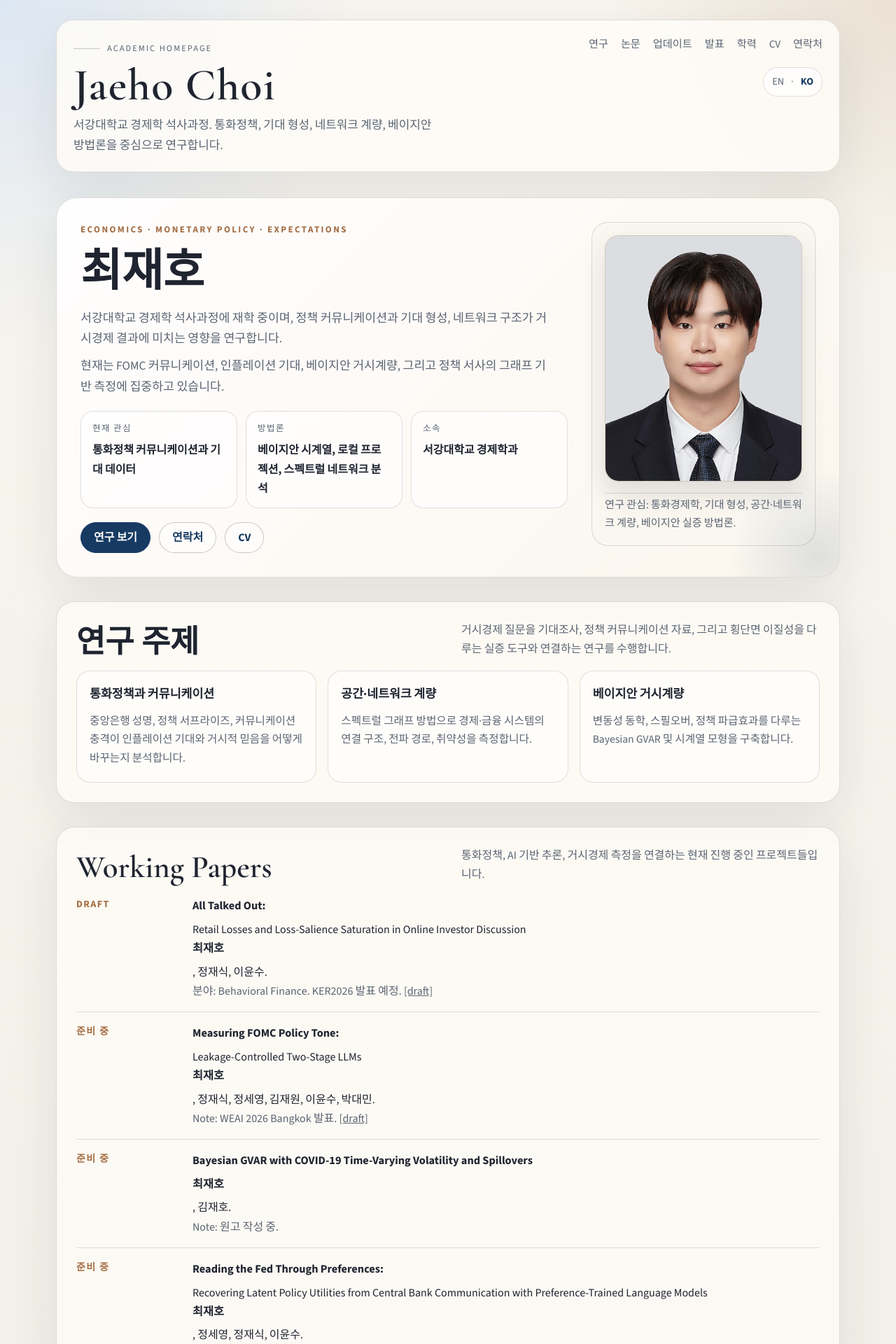
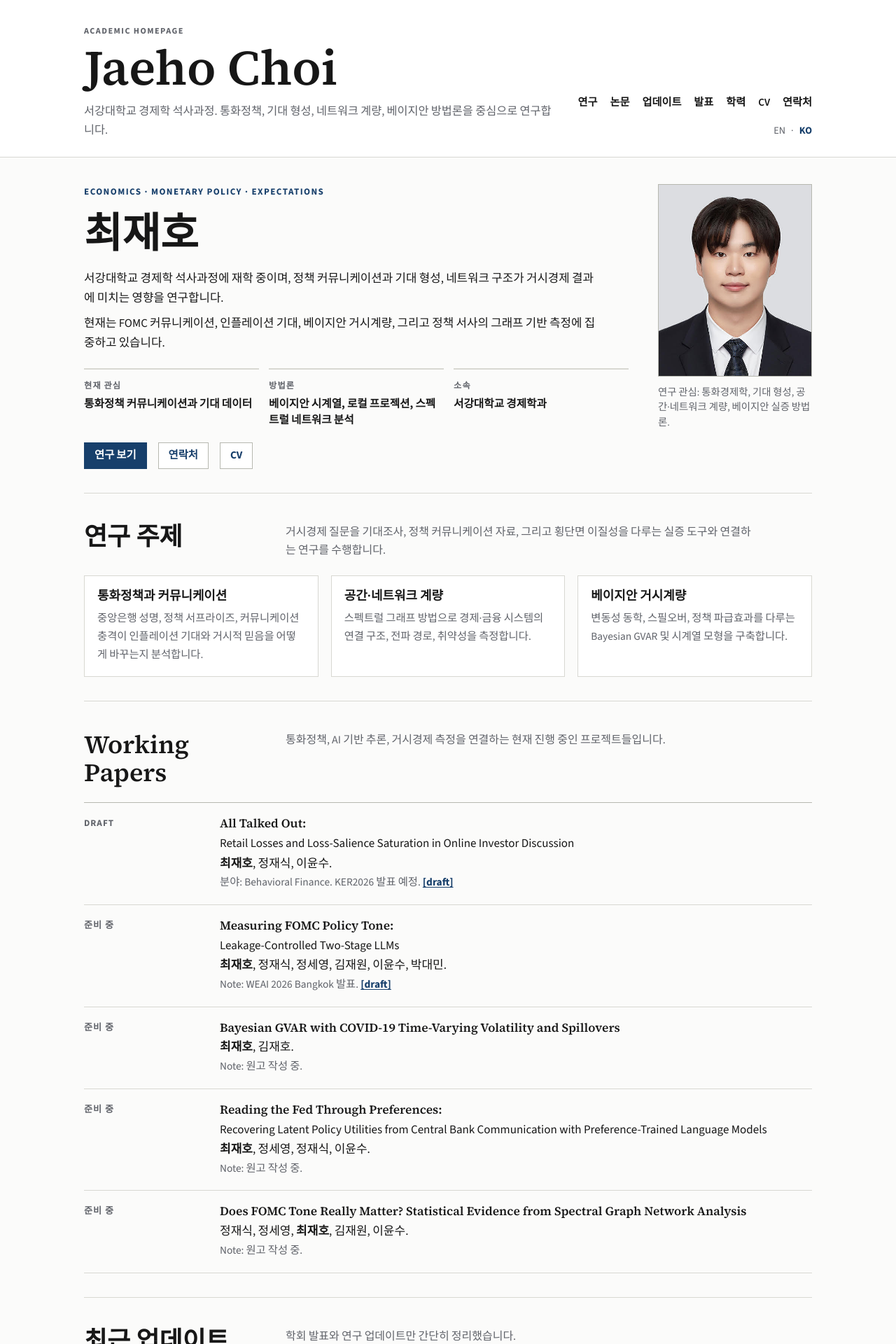
Before and after one commit to nachoidot/Homepage, a Jekyll site: the page built from ko/index.md, in a window 1280 px wide. Shown: the top 1920 px of the page at 70% size. Built offline with Jekyll 4.4.1, drawn with Linux system fonts in a browser that asks for light colours; some of the changed text lies outside the part shown.

Commit message:
Refine academic homepage design and updates

```diff
--- a/_layouts/default.html
+++ b/_layouts/default.html
@@ -7,7 +7,7 @@
     <meta name="description" content="{{ site.description }}">
     <link rel="preconnect" href="https://fonts.googleapis.com">
     <link rel="preconnect" href="https://fonts.gstatic.com" crossorigin>
-    <link href="https://fonts.googleapis.com/css2?family=Cormorant+Garamond:wght@500;600;700&family=Source+Sans+3:wght@400;500;600;700&display=swap" rel="stylesheet">
+    <link href="https://fonts.googleapis.com/css2?family=Source+Serif+4:wght@500;600;700&family=Source+Sans+3:wght@400;500;600;700&display=swap" rel="stylesheet">
     <link rel="stylesheet" href="{{ site.baseurl }}/assets/css/style.css">
   </head>
   <body>
--- a/assets/css/style.css
+++ b/assets/css/style.css
@@ -1,15 +1,13 @@
 :root {
-  --bg: #f4f1ea;
-  --paper: rgba(255, 252, 247, 0.9);
-  --paper-strong: #fffdfa;
-  --ink: #1f2430;
-  --muted: #5b6472;
-  --line: rgba(31, 36, 48, 0.14);
-  --line-strong: rgba(31, 36, 48, 0.24);
-  --accent: #173a63;
-  --accent-soft: #dbe6f3;
-  --warm: #a46d43;
-  --shadow: 0 24px 70px rgba(26, 34, 45, 0.09);
+  --bg: #fbfbfa;
+  --paper: #ffffff;
+  --paper-soft: #f7f7f4;
+  --ink: #171717;
+  --muted: #60636a;
+  --line: #d8d8d2;
+  --line-strong: #b7b8b0;
+  --accent: #173f6b;
+  --accent-muted: #eef3f8;
 }
 
 * {
@@ -23,133 +21,106 @@ html {
 body {
   margin: 0;
   color: var(--ink);
-  background:
-    radial-gradient(circle at top left, rgba(219, 230, 243, 0.95), transparent 32rem),
-    radial-gradient(circle at top right, rgba(216, 197, 173, 0.42), transparent 26rem),
-    linear-gradient(180deg, #f8f5ef 0%, var(--bg) 42%, #efebe4 100%);
+  background: var(--bg);
   font-family: "Source Sans 3", "Noto Sans KR", sans-serif;
-  line-height: 1.7;
+  font-size: 17px;
+  line-height: 1.68;
+  overflow-x: hidden;
 }
 
 a {
-  color: inherit;
+  color: var(--accent);
+  text-underline-offset: 0.16em;
 }
 
 img {
   max-width: 100%;
 }
 
-@keyframes reveal-up {
-  from {
-    opacity: 0;
-    transform: translateY(14px);
-  }
-  to {
-    opacity: 1;
-    transform: translateY(0);
-  }
-}
-
 .container {
-  width: min(1120px, calc(100vw - 32px));
+  width: min(1040px, calc(100vw - 40px));
   margin: 0 auto;
 }
 
 .site-header {
-  padding: 28px 0 18px;
+  padding: 34px 0 0;
+  background: var(--paper);
+  border-bottom: 1px solid var(--line);
 }
 
 .masthead {
-  display: flex;
-  justify-content: space-between;
-  gap: 24px;
-  align-items: flex-start;
-  padding: 22px 24px;
-  border: 1px solid var(--line);
-  border-radius: 24px;
-  background: rgba(255, 253, 248, 0.82);
-  box-shadow: var(--shadow);
-  backdrop-filter: blur(10px);
+  display: grid;
+  grid-template-columns: minmax(0, 1fr) auto;
+  gap: 32px;
+  align-items: end;
+  padding-bottom: 24px;
 }
 
 .brand {
-  max-width: 32rem;
+  max-width: 46rem;
+  min-width: 0;
 }
 
 .eyebrow {
-  display: inline-flex;
-  align-items: center;
-  gap: 10px;
-  margin-bottom: 12px;
+  margin-bottom: 8px;
   color: var(--muted);
-  font-size: 0.78rem;
-  letter-spacing: 0.16em;
+  font-size: 0.76rem;
+  font-weight: 700;
+  letter-spacing: 0.12em;
   text-transform: uppercase;
 }
 
-.eyebrow::before {
-  content: "";
-  width: 38px;
-  height: 1px;
-  background: var(--line-strong);
-}
-
 .brand .name {
-  font-family: "Cormorant Garamond", "Noto Serif KR", serif;
-  font-size: clamp(2.4rem, 5vw, 4.5rem);
-  line-height: 0.95;
+  font-family: "Source Serif 4", "Noto Serif KR", serif;
+  font-size: clamp(2.7rem, 6vw, 4.4rem);
+  line-height: 1;
   font-weight: 600;
-  letter-spacing: 0.02em;
 }
 
 .brand .tagline {
   margin-top: 12px;
-  font-size: 1.06rem;
+  max-width: 42rem;
   color: var(--muted);
-  max-width: 34rem;
+  font-size: 1.02rem;
 }
 
 .masthead-side {
-  min-width: 220px;
   display: grid;
-  gap: 14px;
+  gap: 16px;
   justify-items: end;
+  min-width: 0;
 }
 
 .site-nav {
   display: flex;
   flex-wrap: wrap;
   justify-content: flex-end;
-  gap: 12px 18px;
+  gap: 8px 18px;
 }
 
 .site-nav a {
+  color: var(--ink);
+  font-size: 0.95rem;
+  font-weight: 600;
   text-decoration: none;
-  font-size: 0.95rem;
-  color: var(--muted);
-  padding-bottom: 4px;
-  border-bottom: 1px solid transparent;
 }
 
 .site-nav a:hover,
 .site-nav a:focus-visible {
   color: var(--accent);
-  border-color: currentColor;
+  text-decoration: underline;
 }
 
 .lang-switch {
   display: inline-flex;
   align-items: center;
-  gap: 10px;
-  padding: 8px 12px;
-  border: 1px solid var(--line);
-  border-radius: 999px;
-  background: rgba(255, 255, 255, 0.72);
+  gap: 8px;
   color: var(--muted);
   font-size: 0.9rem;
 }
 
 .lang-switch a {
+  color: var(--muted);
   text-decoration: none;
 }
 
@@ -159,136 +130,121 @@ img {
 }
 
 .page {
-  padding: 18px 0 72px;
+  padding: 38px 0 70px;
 }
 
 .hero {
-  position: relative;
-  overflow: hidden;
-  padding: 34px;
-  border: 1px solid var(--line);
-  border-radius: 30px;
-  background:
-    linear-gradient(135deg, rgba(255, 255, 255, 0.9), rgba(250, 245, 237, 0.92)),
-    var(--paper);
-  box-shadow: var(--shadow);
-  animation: reveal-up 0.65s ease both;
-}
-
-.hero::after {
-  content: "";
-  position: absolute;
-  right: -6rem;
-  bottom: -6rem;
-  width: 16rem;
-  height: 16rem;
-  border-radius: 50%;
-  background: radial-gradient(circle, rgba(23, 58, 99, 0.12), transparent 68%);
-  pointer-events: none;
+  padding-bottom: 34px;
+  border-bottom: 1px solid var(--line);
 }
 
 .hero-grid {
   display: grid;
-  grid-template-columns: minmax(0, 1.2fr) minmax(240px, 320px);
-  gap: 34px;
+  grid-template-columns: minmax(0, 1fr) 220px;
+  gap: 42px;
   align-items: start;
 }
 
 .hero-copy {
   display: grid;
-  gap: 20px;
+  gap: 18px;
+  min-width: 0;
 }
 
 .hero-kicker {
-  color: var(--warm);
-  text-transform: uppercase;
-  letter-spacing: 0.18em;
+  color: var(--accent);
   font-size: 0.82rem;
   font-weight: 700;
+  letter-spacing: 0.11em;
+  text-transform: uppercase;
 }
 
 .hero h1 {
   margin: 0;
-  font-family: "Cormorant Garamond", "Noto Serif KR", serif;
-  font-size: clamp(2.5rem, 5vw, 4.6rem);
-  line-height: 0.95;
+  font-family: "Source Serif 4", "Noto Serif KR", serif;
+  font-size: clamp(2.45rem, 5vw, 3.7rem);
+  line-height: 1.05;
   font-weight: 600;
-  max-width: 12ch;
 }
 
 .hero-intro {
   display: grid;
-  gap: 10px;
-  max-width: 42rem;
+  gap: 8px;
+  max-width: 46rem;
 }
 
 .hero-intro p {
   margin: 0;
-  font-size: 1.08rem;
-  color: var(--muted);
+  color: var(--ink);
+  font-size: 1.05rem;
 }
 
 .hero-highlights {
   display: grid;
   grid-template-columns: repeat(3, minmax(0, 1fr));
-  gap: 12px;
+  gap: 14px;
+  margin-top: 4px;
 }
 
 .highlight {
-  padding: 14px 16px;
-  border: 1px solid var(--line);
-  border-radius: 18px;
-  background: rgba(255, 255, 255, 0.62);
+  padding: 13px 0 0;
+  border-top: 2px solid var(--line);
+  min-width: 0;
 }
 
 .highlight-label {
   display: block;
-  margin-bottom: 6px;
-  font-size: 0.78rem;
-  letter-spacing: 0.12em;
+  margin-bottom: 5px;
+  color: var(--muted);
+  font-size: 0.76rem;
+  font-weight: 700;
+  letter-spacing: 0.1em;
   text-transform: uppercase;
-  color: var(--muted);
 }
 
 .highlight strong {
-  font-size: 1rem;
-  font-weight: 700;
+  display: block;
+  font-size: 0.98rem;
+  line-height: 1.45;
+  overflow-wrap: anywhere;
 }
 
 .cta-row {
   display: flex;
   flex-wrap: wrap;
-  gap: 12px;
+  gap: 10px 16px;
+  margin-top: 2px;
 }
 
 .cta-row a {
   display: inline-flex;
   align-items: center;
   justify-content: center;
-  min-height: 44px;
-  padding: 0 18px;
-  border-radius: 999px;
+  min-height: 38px;
+  padding: 0 14px;
   border: 1px solid var(--line-strong);
-  background: rgba(255, 255, 255, 0.68);
+  background: var(--paper);
+  color: var(--accent);
+  font-size: 0.96rem;
+  font-weight: 700;
   text-decoration: none;
-  font-weight: 700;
-  color: var(--accent);
+}
+
+.cta-row a:hover,
+.cta-row a:focus-visible {
+  border-color: var(--accent);
+  background: var(--accent-muted);
 }
 
 .cta-row a.primary {
+  border-color: var(--accent);
   background: var(--accent);
-  border-color: var(--accent);
-  color: #fdfcf8;
+  color: #ffffff;
 }
 
 .profile-panel {
-  position: relative;
   display: grid;
-  gap: 16px;
-  padding: 18px;
-  border: 1px solid var(--line);
-  border-radius: 24px;
-  background: rgba(250, 247, 241, 0.94);
+  gap: 12px;
 }
 
 .profile-wrap {
@@ -301,114 +257,120 @@ img {
   aspect-ratio: 4 / 5;
   object-fit: cover;
   object-position: center 16%;
-  border-radius: 20px;
-  border: 1px solid var(--line);
-  box-shadow: 0 18px 36px rgba(31, 36, 48, 0.12);
-  background: #ece5da;
+  border: 1px solid var(--line-strong);
+  background: #eeeeea;
 }
 
 .profile-note {
-  padding-top: 4px;
-  border-top: 1px solid var(--line);
   color: var(--muted);
-  font-size: 0.95rem;
+  font-size: 0.9rem;
+  line-height: 1.5;
 }
 
 .section {
-  margin-top: 34px;
-  animation: reveal-up 0.65s ease both;
+  margin-top: 42px;
 }
 
-.section:nth-of-type(2) { animation-delay: 0.08s; }
-.section:nth-of-type(3) { animation-delay: 0.14s; }
-.section:nth-of-type(4) { animation-delay: 0.2s; }
-.section:nth-of-type(5) { animation-delay: 0.26s; }
-.section:nth-of-type(6) { animation-delay: 0.32s; }
-.section:nth-of-type(7) { animation-delay: 0.38s; }
-
 .section-shell {
-  padding: 26px 28px 28px;
-  border: 1px solid var(--line);
-  border-radius: 26px;
-  background: rgba(255, 252, 247, 0.75);
-  box-shadow: var(--shadow);
+  padding-bottom: 34px;
+  border-bottom: 1px solid var(--line);
 }
 
 .section-heading {
-  display: flex;
-  justify-content: space-between;
-  align-items: end;
-  gap: 18px;
-  margin-bottom: 18px;
+  display: grid;
+  grid-template-columns: 260px minmax(0, 1fr);
+  gap: 28px;
+  align-items: start;
+  margin-bottom: 22px;
 }
 
 .section-heading h2 {
   margin: 0;
-  font-family: "Cormorant Garamond", "Noto Serif KR", serif;
-  font-size: clamp(2rem, 3.8vw, 2.8rem);
-  line-height: 1;
+  font-family: "Source Serif 4", "Noto Serif KR", serif;
+  font-size: clamp(1.75rem, 3.2vw, 2.25rem);
+  line-height: 1.12;
   font-weight: 600;
 }
 
 .section-heading p {
   margin: 0;
-  max-width: 32rem;
+  max-width: 42rem;
   color: var(--muted);
+  font-size: 1rem;
 }
 
 .cards {
   display: grid;
   grid-template-columns: repeat(3, minmax(0, 1fr));
-  gap: 16px;
+  gap: 18px;
 }
 
 .card {
-  padding: 18px 18px 20px;
+  padding: 17px 18px;
   border: 1px solid var(--line);
-  border-radius: 20px;
-  background: var(--paper-strong);
+  background: var(--paper);
 }
 
 .card h3 {
-  margin: 0 0 10px;
-  font-size: 1.08rem;
+  margin: 0 0 8px;
+  color: var(--ink);
+  font-family: "Source Serif 4", "Noto Serif KR", serif;
+  font-size: 1.12rem;
+  line-height: 1.28;
+  font-weight: 600;
 }
 
 .card .meta {
   color: var(--muted);
-  font-size: 0.98rem;
+  font-size: 0.96rem;
 }
 
 .timeline {
   display: grid;
-  gap: 16px;
+  border-top: 1px solid var(--line-strong);
 }
 
 .timeline-item {
   display: grid;
-  grid-template-columns: 148px minmax(0, 1fr);
-  gap: 18px;
-  padding-top: 16px;
-  border-top: 1px solid var(--line);
-}
-
-.timeline-item:first-child {
-  padding-top: 0;
-  border-top: 0;
+  grid-template-columns: 170px minmax(0, 1fr);
+  gap: 24px;
+  padding: 18px 0;
+  border-bottom: 1px solid var(--line);
 }
 
 .timeline-date {
-  color: var(--warm);
-  font-size: 0.88rem;
-  letter-spacing: 0.1em;
+  color: var(--muted);
+  font-size: 0.82rem;
+  font-weight: 700;
+  letter-spacing: 0.08em;
   text-transform: uppercase;
+}
+
+.timeline-body > strong {
+  display: block;
+  margin-bottom: 3px;
+  color: var(--ink);
+  font-family: "Source Serif 4", "Noto Serif KR", serif;
+  font-size: 1.08rem;
+  line-height: 1.32;
+  font-weight: 600;
+}
+
+.timeline-body div strong {
+  color: var(--ink);
+  font-family: inherit;
+  font-size: inherit;
   font-weight: 700;
 }
 
-.timeline-body strong {
-  display: block;
-  margin-bottom: 6px;
-  font-size: 1.02rem;
+.brand .tagline,
+.hero-intro,
+.section-heading p,
+.card,
+.timeline-body,
+.contact-card {
+  min-width: 0;
+  overflow-wrap: break-word;
 }
 
 .timeline-body p,
@@ -416,8 +378,13 @@ img {
   margin: 0;
 }
 
+.timeline-body a {
+  font-weight: 700;
+}
+
 .meta {
   color: var(--muted);
+  font-size: 0.96rem;
 }
 
 .contact-grid {
@@ -427,44 +394,42 @@ img {
 }
 
 .contact-card {
-  padding: 16px 18px;
-  border: 1px solid var(--line);
-  border-radius: 18px;
-  background: rgba(255, 255, 255, 0.72);
+  padding: 15px 0;
+  border-top: 1px solid var(--line);
 }
 
 .contact-card span {
   display: block;
-  margin-bottom: 6px;
+  margin-bottom: 4px;
+  color: var(--muted);
   font-size: 0.76rem;
+  font-weight: 700;
+  letter-spacing: 0.1em;
   text-transform: uppercase;
-  letter-spacing: 0.14em;
-  color: var(--muted);
 }
 
 .contact-card a {
-  text-decoration: none;
   color: var(--accent);
   font-weight: 700;
+  text-decoration-thickness: 1px;
 }
 
 .site-footer {
-  padding: 12px 0 44px;
+  padding: 0 0 42px;
   color: var(--muted);
-  font-size: 0.92rem;
+  font-size: 0.9rem;
 }
 
 @media (max-width: 900px) {
   .masthead,
+  .hero-grid,
   .section-heading,
-  .hero-grid,
   .timeline-item {
     grid-template-columns: 1fr;
-    display: grid;
   }
 
   .masthead {
-    padding: 20px;
+    align-items: start;
   }
 
   .masthead-side,
@@ -473,8 +438,12 @@ img {
     justify-content: flex-start;
   }
 
-  .hero {
-    padding: 24px;
+  .hero-grid {
+    gap: 28px;
+  }
+
+  .profile-panel {
+    max-width: 220px;
   }
 
   .hero-highlights,
@@ -482,41 +451,50 @@ img {
   .contact-grid {
     grid-template-columns: 1fr;
   }
+
+  .timeline-item {
+    gap: 5px;
+  }
 }
 
 @media (max-width: 640px) {
+  body {
+    font-size: 16px;
+  }
+
   .container {
-    width: min(100vw - 20px, 1120px);
+    width: min(100vw - 24px, 1040px);
   }
 
   .site-header {
-    padding-top: 16px;
+    padding-top: 24px;
   }
 
-  .masthead,
-  .hero,
-  .section-shell {
-    border-radius: 20px;
-  }
-
-  .masthead,
-  .hero,
-  .section-shell {
-    padding-left: 18px;
-    padding-right: 18px;
-  }
-
-  .brand .name,
-  .hero h1,
-  .section-heading h2 {
-    line-height: 1;
+  .page {
+    padding-top: 28px;
   }
 
   .site-nav {
-    gap: 10px 14px;
+    gap: 7px 12px;
   }
 
-  .timeline-date {
-    margin-bottom: -6px;
+  .site-nav a {
+    font-size: 0.9rem;
+  }
+
+  .hero {
+    padding-bottom: 28px;
+  }
+
+  .hero h1 {
+    font-size: 2.35rem;
+  }
+
+  .section {
+    margin-top: 34px;
+  }
+
+  .section-shell {
+    padding-bottom: 28px;
   }
 }
--- a/ko/index.md
+++ b/ko/index.md
@@ -109,15 +109,6 @@ permalink: /ko/
         </div>
       </div>
       <div class="timeline-item">
-        <div class="timeline-date">Draft</div>
-        <div class="timeline-body">
-          <strong>Intense but Self-Limiting Neuroticism Composition:</strong>
-          <div>The Diffusion of Negative Sentiment in Korean Stock Message Board</div>
-          <div><strong>최재호</strong>.</div>
-          <div class="meta">Note: Working paper draft. <a href="{{ site.baseurl }}/intense_but_self_limiting_neuroticism.pdf">[draft]</a></div>
-        </div>
-      </div>
-      <div class="timeline-item">
         <div class="timeline-date">준비 중</div>
         <div class="timeline-body">
           <strong>Does FOMC Tone Really Matter? Statistical Evidence from Spectral Graph Network Analysis</strong>
@@ -137,6 +128,13 @@ permalink: /ko/
     </div>
     <div class="timeline">
       <div class="timeline-item">
+        <div class="timeline-date">2026</div>
+        <div class="timeline-body">
+          <strong>KER2026 발표 예정</strong>
+          <div class="meta"><em>All Talked Out: Retail Losses and Loss-Salience Saturation in Online Investor Discussion</em> 발표 예정.</div>
+        </div>
+      </div>
+      <div class="timeline-item">
         <div class="timeline-date">2026년 4월</div>
         <div class="timeline-body">
           <strong>WEAI 2026 발표</strong>
@@ -154,6 +152,14 @@ permalink: /ko/
       <p>학회 발표 및 연구 발표 이력입니다.</p>
     </div>
     <div class="timeline">
+      <div class="timeline-item">
+        <div class="timeline-date">2026</div>
+        <div class="timeline-body">
+          <strong>KER2026</strong>
+          <div>발표 예정.</div>
+          <div class="meta"><em>All Talked Out: Retail Losses and Loss-Salience Saturation in Online Investor Discussion</em> 발표 예정.</div>
+        </div>
+      </div>
       <div class="timeline-item">
         <div class="timeline-date">2026</div>
         <div class="timeline-body">
```
Also changed, not shown: other parts of _layouts/default.html (+1 -1 lines), index.md (+15 -9 lines).
